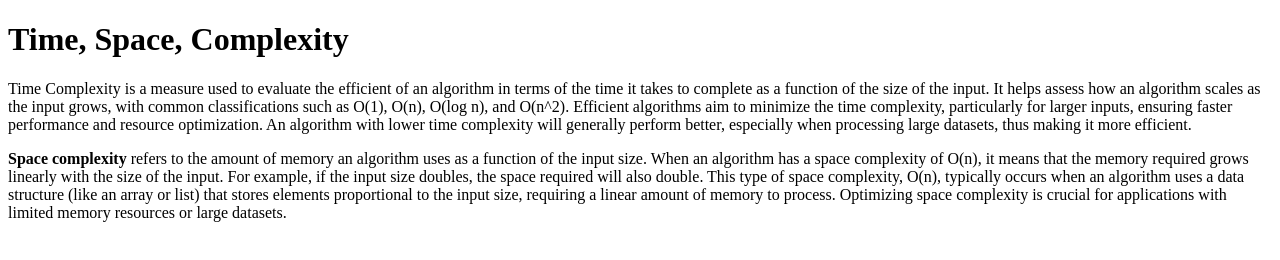
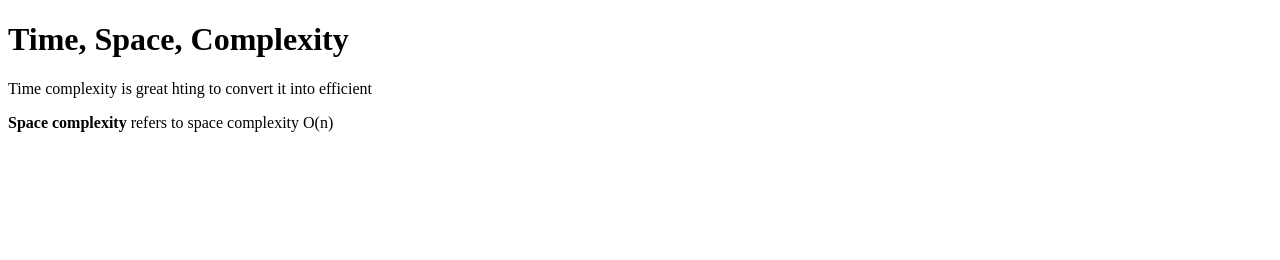
Before and after one commit to acciojob/time-and-space-complexity-coder-T03, a website: page main.html in a window 1280 px wide. Drawn offline with Linux system fonts and the light colour scheme.

Commit message:
created a submission

```diff
--- a/main.html
+++ b/main.html
@@ -10,10 +10,9 @@
 	<!-- the entire body must be written by student -->
 
 		<h1>Time, Space, Complexity</h1>
-     <p>Time Complexity is a measure used to evaluate the efficient of an algorithm in terms of the time it takes to complete as a function of the size of the input. It helps assess how an algorithm scales as the input grows, with common classifications such as O(1), O(n), O(log n), and O(n^2). Efficient algorithms aim to minimize the time complexity, particularly for larger inputs, ensuring faster performance and resource optimization. An algorithm with lower time complexity will generally perform better, especially when processing large datasets, thus making it more efficient.</p>
-		<p>
-    <b>Space complexity </b> refers to the amount of memory an algorithm uses as a function of the input size. When an algorithm has a space complexity of O(n), it means that the memory required grows linearly with the size of the input. For example, if the input size doubles, the space required will also double. This type of space complexity, O(n), typically occurs when an algorithm uses a data structure (like an array or list) that stores elements proportional to the input size, requiring a linear amount of memory to process. Optimizing space complexity is crucial for applications with limited memory resources or large datasets.
-</p>
+          <p>Time complexity is great hting to convert it into efficient</p>
+          <p> <b>Space complexity </b> refers to space complexity O(n)</p>
+
 
 
 </body>
```
